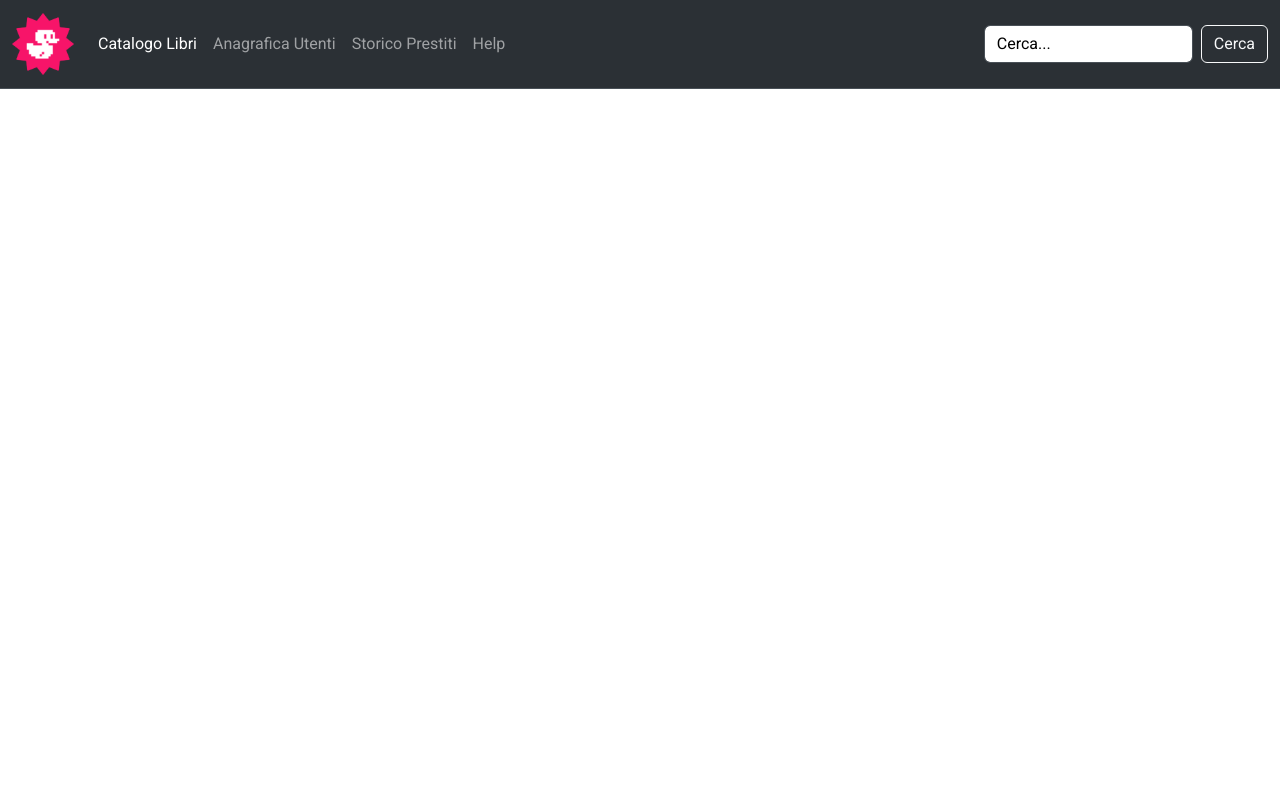
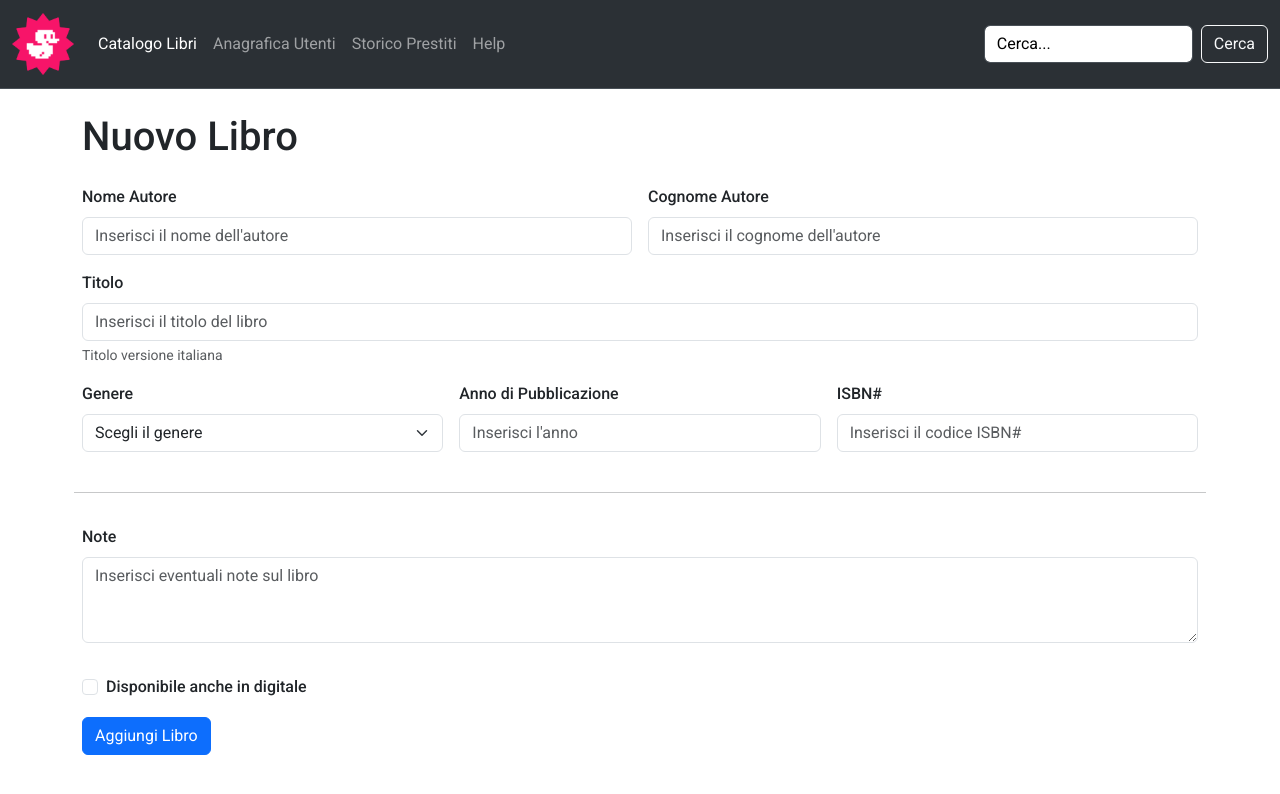
Before and after one commit to DavideGaliano/html-css-bootstrap-dashboard, a plain HTML site: page book.html in a window 1280 px wide. Drawn offline with nearby package versions, Linux system fonts and the light colour scheme.

Commit message:
add: esercizio completato

```diff
--- a/book.html
+++ b/book.html
@@ -84,14 +84,104 @@
         </div>
       </nav>
     </header>
+    <main class="container">
+      <h1>Nuovo Libro</h1>
+      <div id="book-container" class="mt-4">
+        <form class="row g-3">
+          <div class="col col-md-6">
+            <label for="inputName" class="form-label fw-medium">Nome Autore</label>
+            <input
+              type="text"
+              class="form-control"
+              id="inputName"
+              placeholder="Inserisci il nome dell'autore"
+            />
+          </div>
+          <div class="col col-md-6">
+            <label for="inputSurname" class="form-label fw-medium">Cognome Autore</label>
+            <input
+              type="text"
+              class="form-control"
+              id="inputSurname"
+              placeholder="Inserisci il cognome dell'autore"
+            />
+          </div>
+          <div class="col-12">
+            <label for="inputAddress" class="form-label fw-medium">Titolo</label>
+            <input
+              type="text"
+              class="form-control"
+              id="inputAddress"
+              placeholder="Inserisci il titolo del libro"
+            />
+            <div class="form-text" id="basic-addon4">
+              Titolo versione italiana
+            </div>
+          </div>
+          <div class="col-12 col-lg-4">
+            <label for="inputState" class="form-label fw-medium">Genere</label>
+            <select id="inputState" class="form-select">
+              <option selected>Scegli il genere</option>
+              <option>...</option>
+            </select>
+          </div>
+          <div class="col-12 col-lg-4">
+            <label for="inputGenre" class="form-label fw-medium"
+              >Anno di Pubblicazione</label
+            >
+            <input
+              type="text"
+              class="form-control"
+              id="inputGenre"
+              placeholder="Inserisci l'anno"
+            />
+          </div>
+          <div class="col-12 col-lg-4 mb-4">
+            <label for="inputISBN" class="form-label fw-medium">ISBN#</label>
+            <input
+              type="text"
+              class="form-control"
+              id="inputISBN"
+              placeholder="Inserisci il codice ISBN#"
+            />
+          </div>
+          <hr />
+          <div class="mb-3">
+            <label for="textareaNote" class="form-label fw-medium"
+              >Note</label
+            >
+            <textarea
+              class="form-control"
+              id="textareaNote"
+              rows="3"
+              placeholder="Inserisci eventuali note sul libro"
+            ></textarea>
+          </div>
+          <div class="col-12">
+            <div class="form-check">
+              <input class="form-check-input" type="checkbox" id="gridCheck" />
+              <label class="form-check-label fw-medium" for="gridCheck">
+                Disponibile anche in digitale
+              </label>
+            </div>
+          </div>
+          <div class="col-12">
+            <button type="submit" class="btn btn-primary">
+              Aggiungi Libro
+            </button>
+          </div>
+        </form>
+      </div>
+    </main>
 
-     <!--bootstrap js-->
+    <!--bootstrap js-->
 
-    <script src="https://cdn.jsdelivr.net/npm/bootstrap@5.3.3/dist/js/bootstrap.bundle.min.js"
-        integrity="sha384-YvpcrYf0tY3lHB60NNkmXc5s9fDVZLESaAA55NDzOxhy9GkcIdslK1eN7N6jIeHz"
-        crossorigin="anonymous"></script>
+    <script
+      src="https://cdn.jsdelivr.net/npm/bootstrap@5.3.3/dist/js/bootstrap.bundle.min.js"
+      integrity="sha384-YvpcrYf0tY3lHB60NNkmXc5s9fDVZLESaAA55NDzOxhy9GkcIdslK1eN7N6jIeHz"
+      crossorigin="anonymous"
+    ></script>
 
     <!--/bootstrap js-->
-
   </body>
 </html>
--- a/css/style.css
+++ b/css/style.css
@@ -2,7 +2,7 @@ body{
     font-family: "Roboto", sans-serif;
 }
 
-.form-control::placeholder {
+header .form-control::placeholder {
     color: black;
 }
 
```
